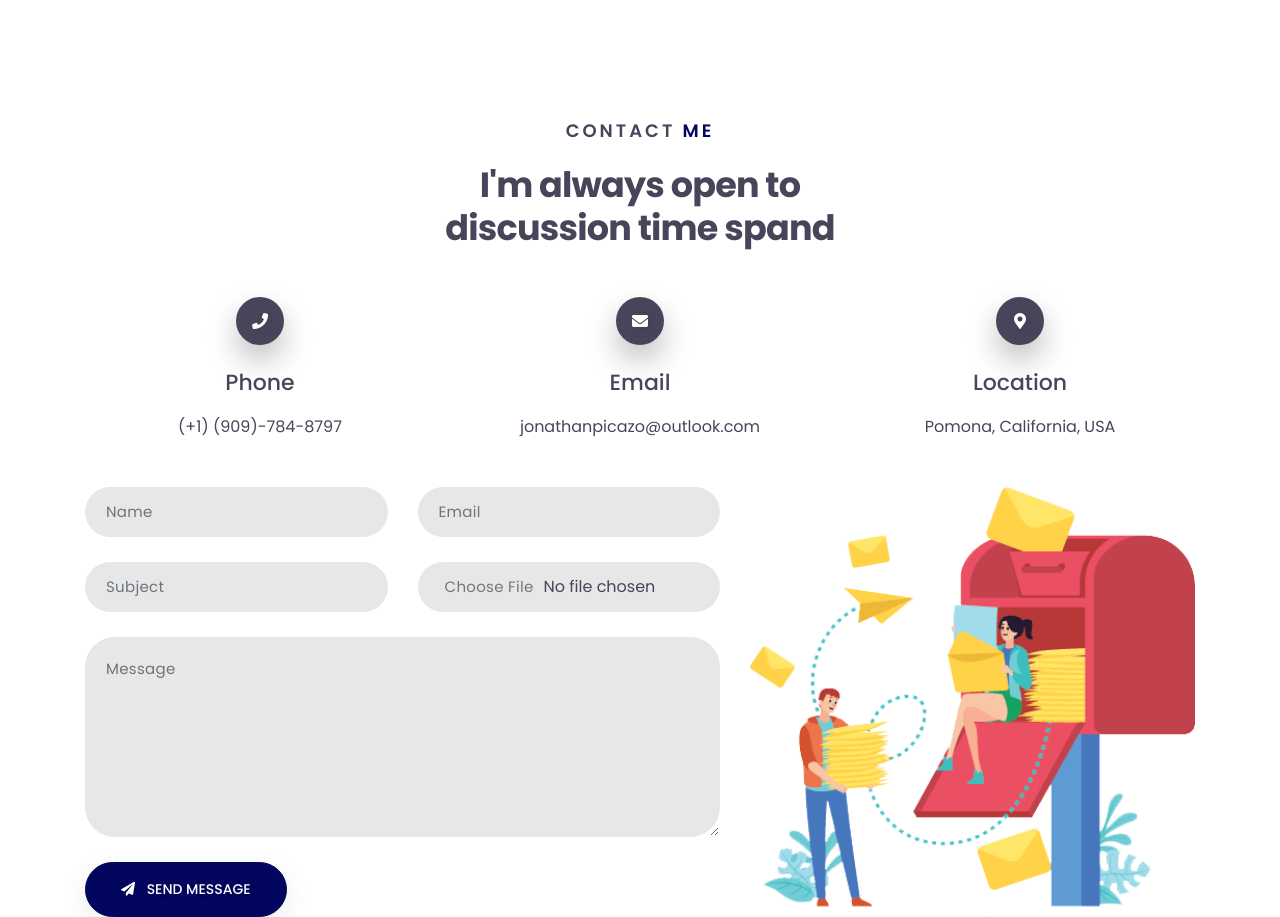
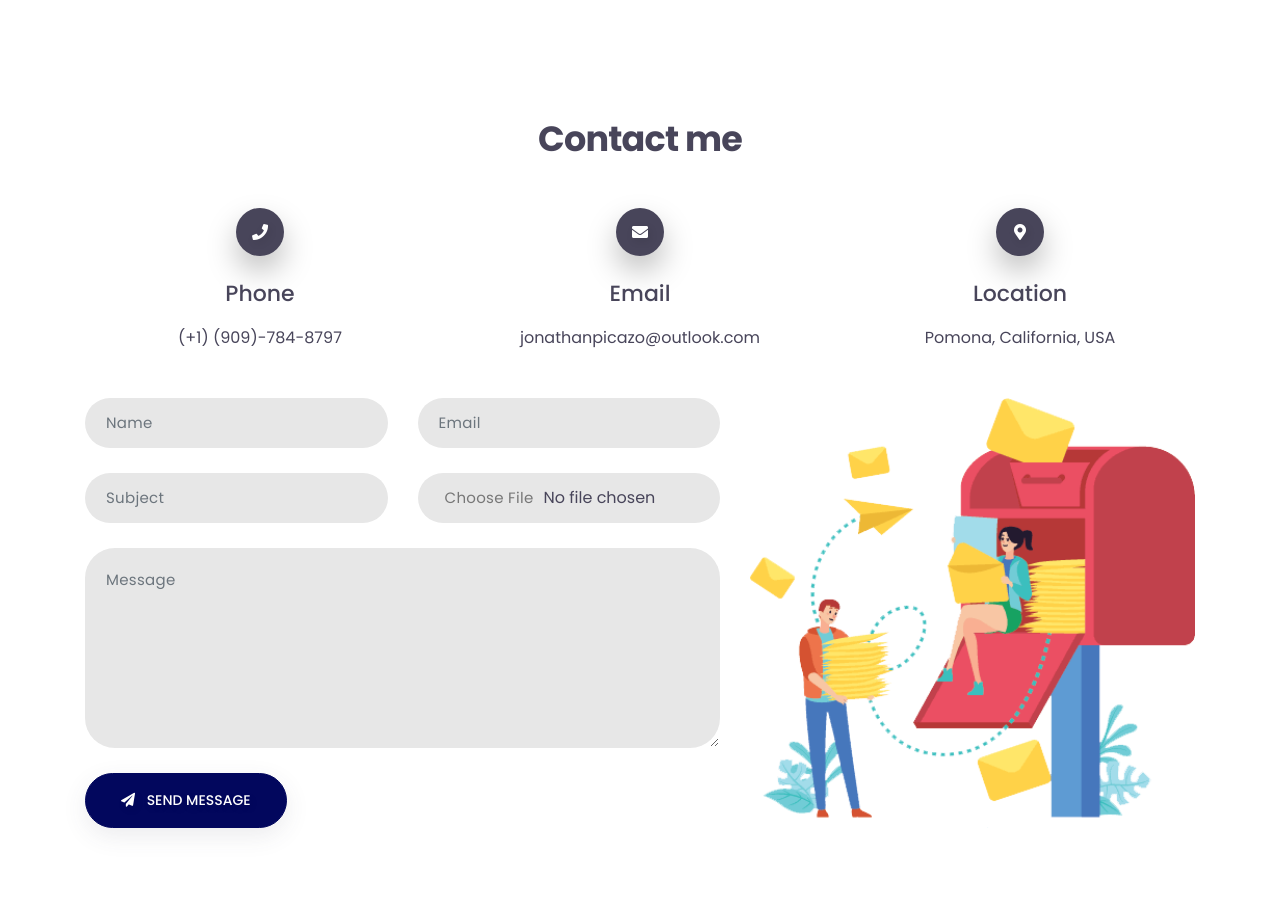
Before and after one commit to jonathanpicazo/jonathanpicazo.github.io, a plain HTML site: page index.html in a window 1280 px wide. Shown: the part 4687-5604 px from the top of the page. Drawn offline with Linux system fonts and the light colour scheme.

Commit message:
Update index.html

```diff
--- a/index.html
+++ b/index.html
@@ -669,8 +669,7 @@
                 <div class="row">
                     <div class="col-lg-12">
                         <div class="section-heading">
-                            <p>contact <span>me</span></p>
-                            <h2>I'm always open to discussion time spand</h2>
+                            <h2>Contact me</h2>
                         </div>
                     </div>
                 </div>
```
